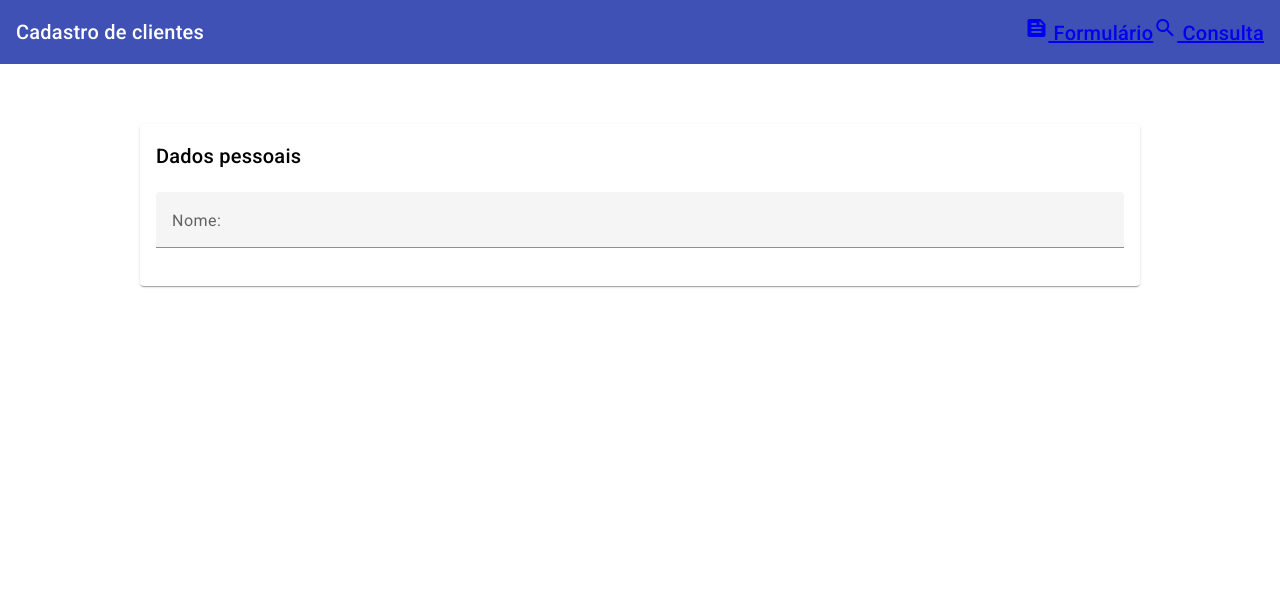
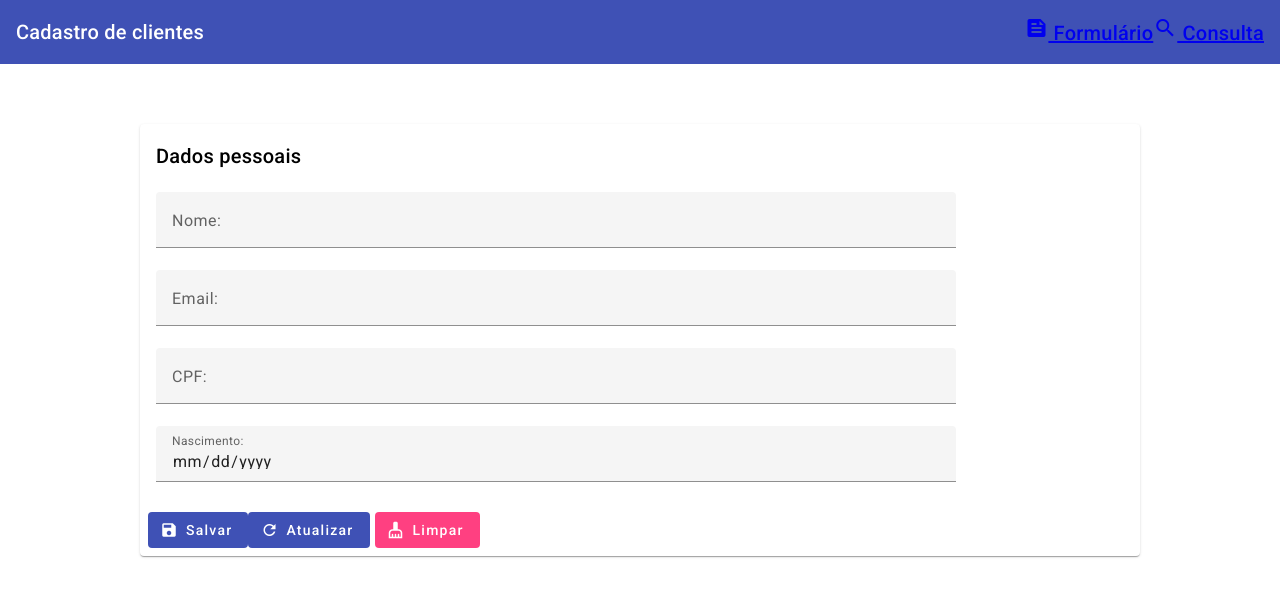
Before and after one commit to Fabio815/Conceitos-Angular, an Angular app: page /cadastro in a window 1280 px wide. Shown: the top 596 px of the page. Built offline with nearby package versions, Linux system fonts and the light colour scheme.

Commit message:
Adicionei mais campos e botoes

```diff
--- a/src/app/cadastro/cadastro.component.html
+++ b/src/app/cadastro/cadastro.component.html
@@ -7,12 +7,43 @@
                 </mat-card-header>
                 <mat-card-content class="mt-20">
                     <div fxLayout="row" fxLayoutAlign="start" fxLayoutGap="16px" >
-                        <mat-form-field class="full-width">
-                            <mat-label>Nome: </mat-label>
-                            <input type="text" placeholder="Pedro da Silva" matInput />
-                        </mat-form-field>
+                        <div fxLayout="column" fxFlex="800px">
+                            <mat-form-field class="full-width">
+                                <mat-label>Nome: </mat-label>
+                                <input type="text" placeholder="Pedro da Silva" matInput />
+                            </mat-form-field>
+                        </div>
+                    </div>
+                    <div fxLayout="row" fxLayoutAlign="start" fxLayoutGap="16px">
+                        <div fxLayout="column" fxFlex="800px">
+                            <mat-form-field class="full-width">
+                                <mat-label>Email: </mat-label>
+                                <input type="email" placeholder="Digite seu email" matInput/>
+                            </mat-form-field>
+                        </div>
+                    </div>
+                    <div fxLayout="row" fxLayoutAlign="start" fxLayoutGap="16px">
+                        <div fxLayout="column" fxFlex="800px">
+                            <mat-form-field class="full-width">
+                                <mat-label>CPF: </mat-label>
+                                <input type="text" placeholder="000.000.000-00" matInput />
+                            </mat-form-field>
+                        </div>
+                    </div>
+                    <div fxLayout="row" fxLayoutAlign="start" fxLayoutGap="16px">
+                        <div fxLayout="column" fxFlex="800px">
+                            <mat-form-field>
+                                <mat-label>Nascimento: </mat-label>
+                                <input type="date" matInput/>
+                            </mat-form-field>
+                        </div>
                     </div>
                 </mat-card-content>
+                <mat-card-actions>
+                    <button mat-flat-button color="primary"><mat-icon fontIcon="save"></mat-icon>Salvar</button>
+                    <button mat-flat-button color="primary"><mat-icon fontIcon="refresh"></mat-icon>Atualizar</button>
+                    <button mat-flat-button color="accent" class="ml-5"><mat-icon fontIcon="cleaning_services"></mat-icon>Limpar</button>
+                </mat-card-actions>
             </mat-card>
         </form>
     </div>
--- a/src/styles.scss
+++ b/src/styles.scss
@@ -15,7 +15,7 @@ body { margin: 0; font-family: Roboto, "Helvetica Neue", sans-serif; }
 }
 
 .ml-5 {
-    margin-top: 5px;
+    margin-left: 5px;
 }
 
 .full-width {
```
Also changed, not shown: src/app/cadastro/cadastro.component.ts (+10 -1 lines).
